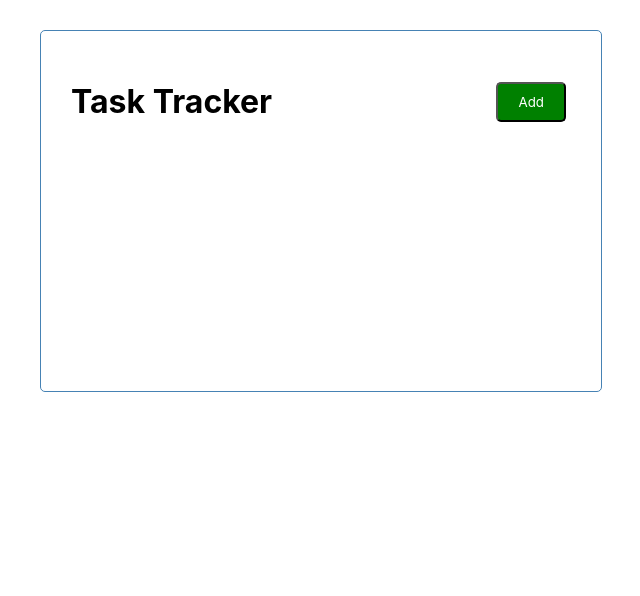
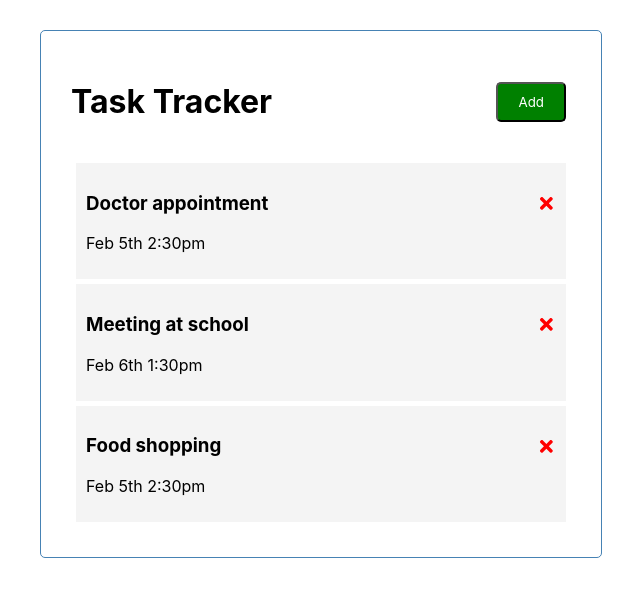
Before and after one commit to iAmNsengi/react-todo-app, a React (Create React App) app: page / in a window 1280 px wide. Shown: the top 596 px of the page, without its empty margins (319-959 px from the left). Built offline with nearby package versions, Linux system fonts and the light colour scheme.

Commit message:
feat: states

```diff
--- a/package.json
+++ b/package.json
@@ -8,6 +8,7 @@
     "@testing-library/user-event": "^13.5.0",
     "react": "^18.3.1",
     "react-dom": "^18.3.1",
+    "react-icons": "^5.2.1",
     "react-scripts": "5.0.1",
     "web-vitals": "^2.1.4"
   },
--- a/src/App.js
+++ b/src/App.js
@@ -1,10 +1,39 @@
 import Header from "./components/Header";
+import Tasks from "./components/Tasks";
 import "./index.css";
+import { useState } from "react";
 
 function App() {
+  const [tasks, setTask] = useState([
+    {
+      id: 1,
+      text: "Doctor appointment",
+      day: "Feb 5th 2:30pm",
+      reminder: true,
+    },
+    {
+      id: 2,
+      text: "Meeting at school",
+      day: "Feb 6th 1:30pm",
+      reminder: true,
+    },
+    {
+      id: 3,
+      text: "Food shopping",
+      day: "Feb 5th 2:30pm",
+      reminder: false,
+    },
+  ]);
+
+  // delete task
+  const deleteTask = (id) => {
+    console.log("delete", id);
+  };
+
   return (
     <div className="container">
       <Header />
+      <Tasks tasks={tasks} onDelete={deleteTask} />
     </div>
   );
 }
--- /dev/null
+++ b/src/components/Task.js
@@ -0,0 +1,19 @@
+import React from "react";
+import { FaTimes } from "react-icons/fa";
+
+const Task = (task, onDelete) => {
+  return (
+    <div className="task">
+      <h3>
+        {task.text}
+        <FaTimes
+          style={{ color: "red", cursor: "pointer" }}
+          onClick={onDelete}
+        />
+      </h3>
+      <p>{task.day}</p>
+    </div>
+  );
+};
+
+export default Task;
--- a/src/components/Tasks.js
+++ b/src/components/Tasks.js
@@ -1,25 +1,20 @@
-const tasks = [
-  {
-    id: 1,
-    text: "Doctor appointment",
-    day: "Feb 5th 2:30pm",
-    reminder: true,
-  },
-  {
-    id: 2,
-    text: "Meeting at school",
-    day: "Feb 6th 1:30pm",
-    reminder: true,
-  },
-  {
-    id: 3,
-    text: "Food shopping",
-    day: "Feb 5th 2:30pm",
-    reminder: false,
-  },
-];
-const Tasks = () => {
-  return <div></div>;
+import Task from "./Task";
+
+const Tasks = ({ tasks, onDelete }) => {
+  return (
+    <>
+      {tasks.map((task) => {
+        return (
+          <Task
+            key={task.id}
+            text={task.text}
+            day={task.day}
+            onDelete={onDelete}
+          />
+        );
+      })}
+    </>
+  );
 };
 
 export default Tasks;
--- a/src/index.css
+++ b/src/index.css
@@ -44,16 +44,16 @@ btn:active {
   display: block;
   width: 100%;
 }
-.event {
+.task {
   background: #f4f4f4;
   margin: 5px;
   padding: 10px;
   cursor: pointer;
 }
-.event.reminder {
+.task.reminder {
   border-left: 5px solid green;
 }
-.event h3 {
+.task h3 {
   display: flex;
   align-items: center;
   justify-content: space-between;
```
Also changed, not shown: 1 other file (tests, documents, lock files or other folders).
